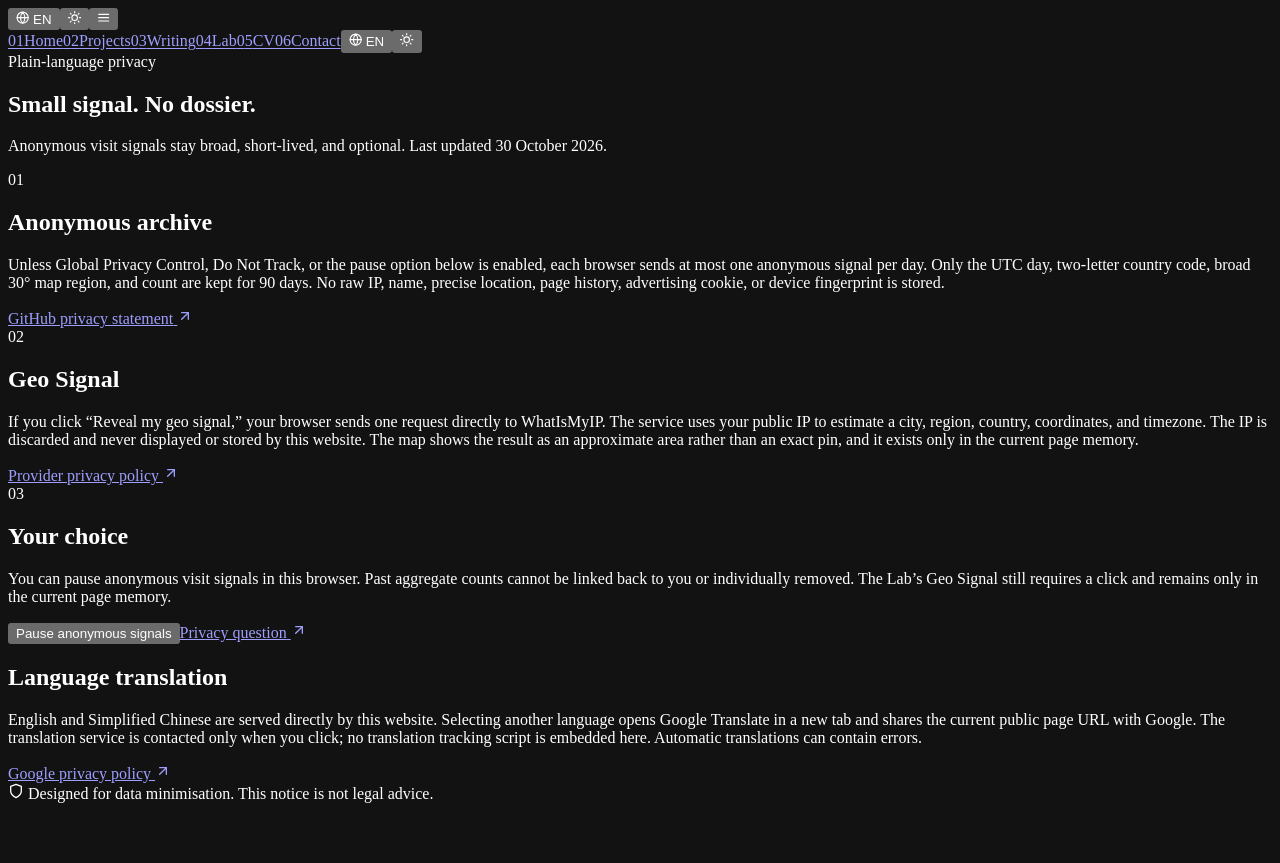
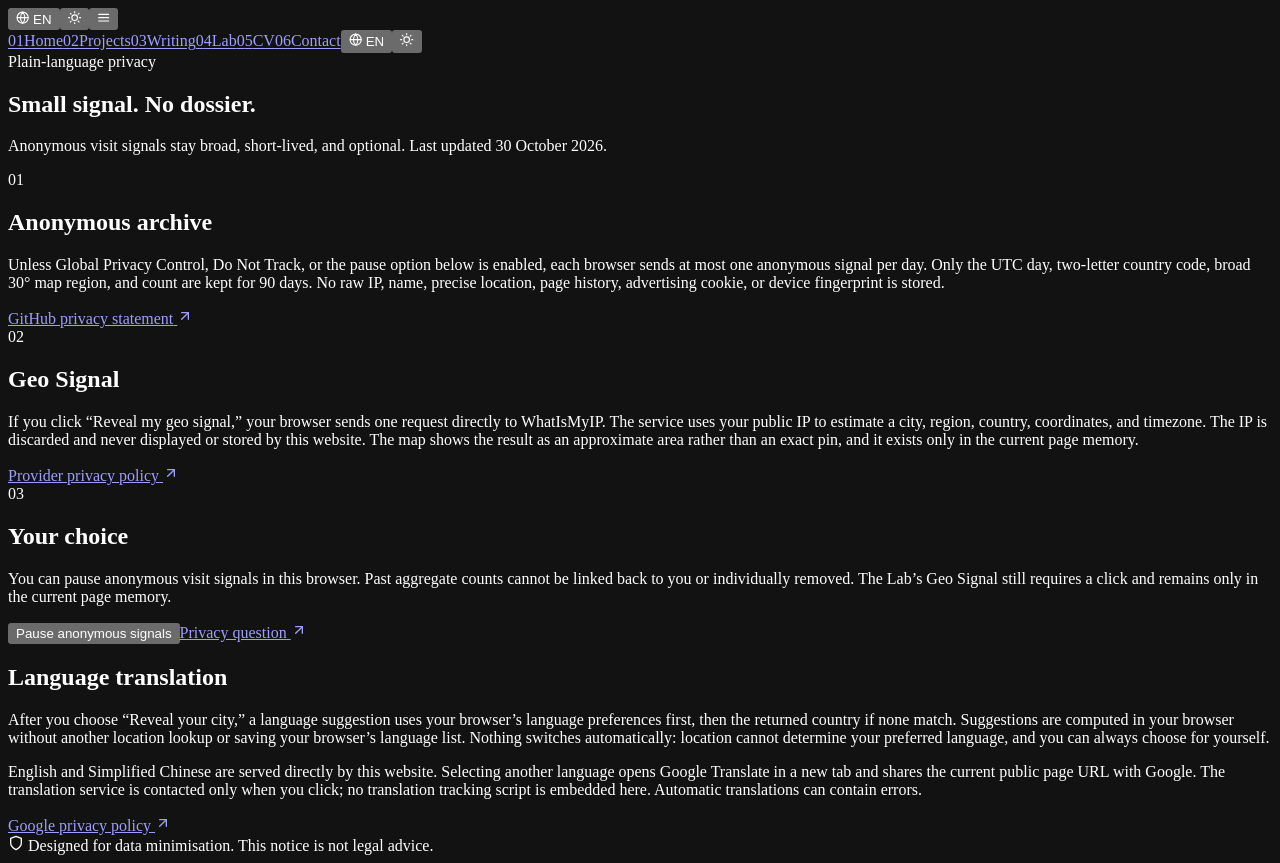
Before and after one commit to Anormalm/anormalm.github.io, a React (Vite) app: page /privacy in a window 1280 px wide. Before the commit the page ends 811 px from the top, so only its background shows below. Built offline with nearby package versions, Linux system fonts and the light colour scheme.

Commit message:
Suggest a language after optional city reveal

```diff
--- a/package.json
+++ b/package.json
@@ -11,7 +11,8 @@
     "lint": "eslint .",
     "preview": "vite preview",
     "deploy": "gh-pages -d dist",
-    "test:groundlm": "node --test tests/groundlm/*.test.mjs"
+    "test:groundlm": "node --test tests/groundlm/*.test.mjs",
+    "test:languages": "node --test tests/language-suggestion.test.mjs"
   },
   "dependencies": {
     "framer-motion": "^12.4.11",
--- /dev/null
+++ b/src/components/GeoLanguageSuggestion.jsx
@@ -0,0 +1,49 @@
+import { useLocation } from 'react-router-dom';
+import { FiArrowUpRight, FiCheck, FiGlobe } from 'react-icons/fi';
+import { useLanguage } from '../context/LanguageContext';
+import { suggestSiteLanguages } from '../lib/languageSuggestion';
+import { translationUrl } from '../data/siteLanguages';
+
+// Mounted only after the visitor chooses to reveal their city. No new lookup,
+// persistence, or automatic language switch is needed to offer these choices.
+const GeoLanguageSuggestion = ({ countryCode }) => {
+  const { language, isChinese, setLanguage } = useLanguage();
+  const { pathname } = useLocation();
+  const preferences = navigator.languages?.length ? navigator.languages : [navigator.language];
+  const suggestion = suggestSiteLanguages(preferences, countryCode);
+  const heading = suggestion.source === 'browser'
+    ? (isChinese ? '浏览器推荐的语言' : 'Your browser suggests')
+    : suggestion.source === 'country'
+      ? (isChinese ? '当地常用语言' : 'Common languages here')
+      : (isChinese ? '用你熟悉的语言' : 'Make yourself at home');
+
+  return (
+    <div className="geo-language-suggestion">
+      <p aria-live="polite"><FiGlobe aria-hidden="true" /> {heading}</p>
+      {!!suggestion.languages.length && (
+        <div className="geo-language-options">
+          {suggestion.languages.map((item) => {
+            const name = <strong lang={item.code === 'zh' ? 'zh-CN' : item.code} dir={item.direction || 'auto'} translate="no">{item.nativeName}</strong>;
+            return item.local ? (
+              <button key={item.code} type="button" onClick={() => setLanguage(item.code)} aria-pressed={language === item.code}>
+                {name}
+                {language === item.code
+                  ? <><FiCheck aria-hidden="true" /><small>{isChinese ? '已选' : 'Selected'}</small></>
+                  : <small>{isChinese ? '切换' : 'Switch'}</small>}
+              </button>
+            ) : (
+              <a key={item.code} href={translationUrl(item.code, pathname)} target="_blank" rel="noopener noreferrer" aria-label={`${item.name} — ${isChinese ? '在新标签页打开 Google 自动翻译' : 'open automatic Google translation in a new tab'}`}>
+                {name}<small>Google Translate</small><FiArrowUpRight aria-hidden="true" />
+              </a>
+            );
+          })}
+        </div>
+      )}
+      <button type="button" className="geo-language-more" onClick={() => window.dispatchEvent(new Event('anormalm:languages'))}>
+        {isChinese ? '选择其他语言' : 'Choose another language'} <span aria-hidden="true">→</span>
+      </button>
+    </div>
+  );
+};
+
+export default GeoLanguageSuggestion;
--- a/src/components/GeoSignal.jsx
+++ b/src/components/GeoSignal.jsx
@@ -4,6 +4,7 @@ import { FiCompass, FiGlobe, FiMapPin, FiMessageCircle, FiRefreshCw, FiShield, F
 import { Link } from 'react-router-dom';
 import { CITY_ROUNDS, LANGUAGE_ROUNDS } from '../data/worldGames';
 import { useLanguage } from '../context/LanguageContext';
+import GeoLanguageSuggestion from './GeoLanguageSuggestion';
 
 const GEO_ENDPOINT = 'https://whatismyip.technology/api/me';
 const ROUNDS_PER_GAME = 5;
@@ -437,6 +438,8 @@ const GeoSignal = () => {
                   )}
                 </div>
 
+                {phase === 'revealed' && signal && <GeoLanguageSuggestion countryCode={signal.countryCode} />}
+
                 <div className="geo-privacy-note">
                   <FiShield aria-hidden="true" />
                   <Link to="/privacy">{isChinese ? '隐私详情' : 'Privacy details'}</Link>
--- a/src/index.css
+++ b/src/index.css
@@ -2036,6 +2036,21 @@
 .geo-visitor-signal button { display: grid; width: 2.35rem; height: 2.35rem; place-items: center; border: 1px solid rgba(118, 182, 255, 0.28); border-radius: 50%; color: #76b6ff; transition: 180ms ease; }
 .geo-visitor-signal button:hover:not(:disabled) { border-color: #76b6ff; color: #edf4ff; transform: rotate(-6deg); }
 .geo-visitor-signal button:disabled { cursor: wait; opacity: 0.6; }
+
+.geo-language-suggestion { min-width: 0; padding: 0.9rem 0.15rem 0; }
+.geo-language-suggestion > p { display: flex; align-items: center; gap: 0.4rem; font-size: 0.72rem; line-height: 1.5; color: #9faec2; }
+.geo-language-options { display: flex; flex-wrap: wrap; gap: 0.45rem; margin-top: 0.6rem; }
+.geo-language-options > button,
+.geo-language-options > a { display: inline-flex; flex-wrap: wrap; align-items: center; gap: 0.45rem; max-width: 100%; min-height: 44px; padding: 0.55rem 0.75rem; border: 1px solid rgba(118, 182, 255, 0.28); border-radius: 0.7rem; color: #edf4ff; background: rgba(5, 11, 19, 0.46); transition: border-color 180ms ease; }
+.geo-language-options strong { min-width: 0; overflow-wrap: anywhere; font-size: 0.85rem; font-weight: 500; }
+.geo-language-options small { font-size: 0.65rem; color: #9faec2; }
+.geo-language-options svg { flex-shrink: 0; color: #76b6ff; }
+.geo-language-options [aria-pressed="true"] { border-color: rgba(35, 211, 155, 0.45); }
+.geo-language-options [aria-pressed="true"] svg { color: #23d39b; }
+.geo-language-options > :hover { border-color: #76b6ff; }
+.geo-language-more { display: inline-flex; align-items: center; gap: 0.4rem; min-height: 44px; max-width: 100%; font-size: 0.72rem; text-align: start; color: #76b6ff; }
+.geo-language-options > :focus-visible,
+.geo-language-more:focus-visible { outline: 2px solid #76b6ff; outline-offset: 3px; }
 
 .language-stage {
   display: grid;
--- /dev/null
+++ b/src/lib/languageSuggestion.js
@@ -0,0 +1,53 @@
+import { SITE_LANGUAGES } from '../data/siteLanguages.js';
+
+// Suggestions, not a claim about the visitor's identity or preferred language.
+// Multilingual countries offer choices rather than treating one as certain.
+const COUNTRY_LANGUAGES = {
+  US: ['en'], GB: ['en'], AU: ['en'], NZ: ['en'], IE: ['en'], CA: ['en', 'fr'],
+  CN: ['zh'], TW: ['zh-TW'], HK: ['zh-TW', 'en'], MO: ['zh-TW', 'pt'],
+  SG: ['en', 'zh', 'ms', 'ta'], MY: ['ms', 'en', 'zh', 'ta'],
+  JP: ['ja'], KR: ['ko'], FR: ['fr'], DE: ['de'], AT: ['de'],
+  CH: ['de', 'fr', 'it'], BE: ['nl', 'fr', 'de'], ES: ['es'],
+  MX: ['es'], AR: ['es'], CL: ['es'], CO: ['es'], PE: ['es'],
+  PT: ['pt'], BR: ['pt'], IT: ['it'], NL: ['nl'], SE: ['sv'],
+  NO: ['no'], FI: ['fi', 'sv'], PL: ['pl'], CZ: ['cs'], HU: ['hu'],
+  RO: ['ro'], GR: ['el'], TR: ['tr'], UA: ['uk'], RU: ['ru'],
+  SA: ['ar'], AE: ['ar', 'en'], EG: ['ar'], MA: ['ar', 'fr'],
+  IL: ['he', 'ar'], IR: ['fa'], IN: ['hi', 'en', 'ta', 'bn'],
+  BD: ['bn'], LK: ['ta', 'en'], TH: ['th'], VN: ['vi'], ID: ['id'],
+};
+
+export const supportedBrowserLanguage = (tag) => {
+  if (typeof tag !== 'string' || !tag.trim()) return null;
+  try {
+    const locale = new Intl.Locale(tag.trim());
+    let code = locale.language;
+    if (code === 'zh') {
+      // An explicit script wins over the region: zh-Hans-TW is Simplified.
+      const traditional = locale.script
+        ? locale.script === 'Hant'
+        : ['TW', 'HK', 'MO'].includes(locale.region);
+      code = traditional ? 'zh-TW' : 'zh';
+    }
+    if (code === 'nb' || code === 'nn') code = 'no';
+    return SITE_LANGUAGES.find((item) => item.code === code) || null;
+  } catch {
+    return null;
+  }
+};
+
+export const suggestSiteLanguages = (browserLanguages = [], countryCode = '') => {
+  // The ordered browser preference list is more useful than an IP-derived city,
+  // especially for travellers, VPN users, and multilingual regions.
+  for (const tag of Array.isArray(browserLanguages) ? browserLanguages : []) {
+    const match = supportedBrowserLanguage(tag);
+    if (match) return { source: 'browser', languages: [match] };
+  }
+
+  const country = typeof countryCode === 'string' ? countryCode.trim().toUpperCase() : '';
+  const codes = Object.hasOwn(COUNTRY_LANGUAGES, country) ? COUNTRY_LANGUAGES[country] : [];
+  return {
+    source: codes.length ? 'country' : null,
+    languages: codes.map((code) => SITE_LANGUAGES.find((item) => item.code === code)),
+  };
+};
--- a/src/pages/Privacy.jsx
+++ b/src/pages/Privacy.jsx
@@ -70,6 +70,7 @@ const Privacy = () => {
 
       <section className="tech-panel rounded-3xl p-6 mt-6">
         <h2 className="font-display text-xl">{isChinese ? '语言翻译' : 'Language translation'}</h2>
+        <p className="mt-3 text-base leading-7 text-[var(--muted)]">{isChinese ? '点击“显示所在城市”后，本站优先根据浏览器的语言偏好推荐可用语言；没有匹配项时，再参考已返回的国家信息。推荐在浏览器内生成，不会额外查询位置或保存浏览器的语言列表，也不会自动切换语言。位置无法确定你偏好的语言，你可以随时自行选择。' : 'After you choose “Reveal your city,” a language suggestion uses your browser’s language preferences first, then the returned country if none match. Suggestions are computed in your browser without another location lookup or saving your browser’s language list. Nothing switches automatically: location cannot determine your preferred language, and you can always choose for yourself.'}</p>
         <p className="mt-3 text-base leading-7 text-[var(--muted)]">{isChinese ? '英文和简体中文直接在本站显示。选择其他语言会在新标签页打开 Google 翻译，并向 Google 提供当前公开页面的网址。只有点击后才会连接 Google 翻译；本网站不嵌入翻译跟踪脚本。自动翻译可能有误。' : 'English and Simplified Chinese are served directly by this website. Selecting another language opens Google Translate in a new tab and shares the current public page URL with Google. The translation service is contacted only when you click; no translation tracking script is embedded here. Automatic translations can contain errors.'}</p>
         <a className="link-arrow mt-4" href="https://policies.google.com/privacy" target="_blank" rel="noopener noreferrer">{isChinese ? 'Google 隐私政策' : 'Google privacy policy'} <FiArrowUpRight /></a>
       </section>
```
Also changed, not shown: 1 other file (tests, documents, lock files or other folders).
